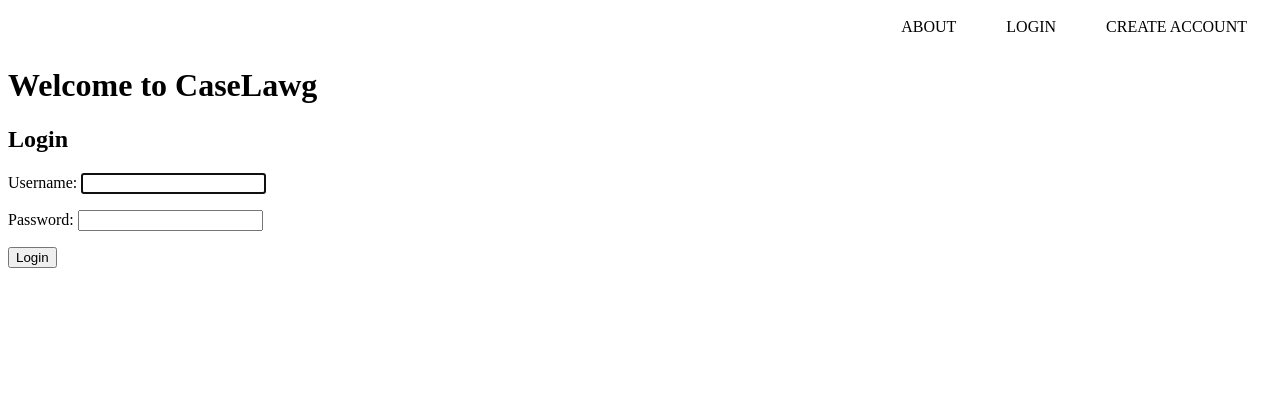
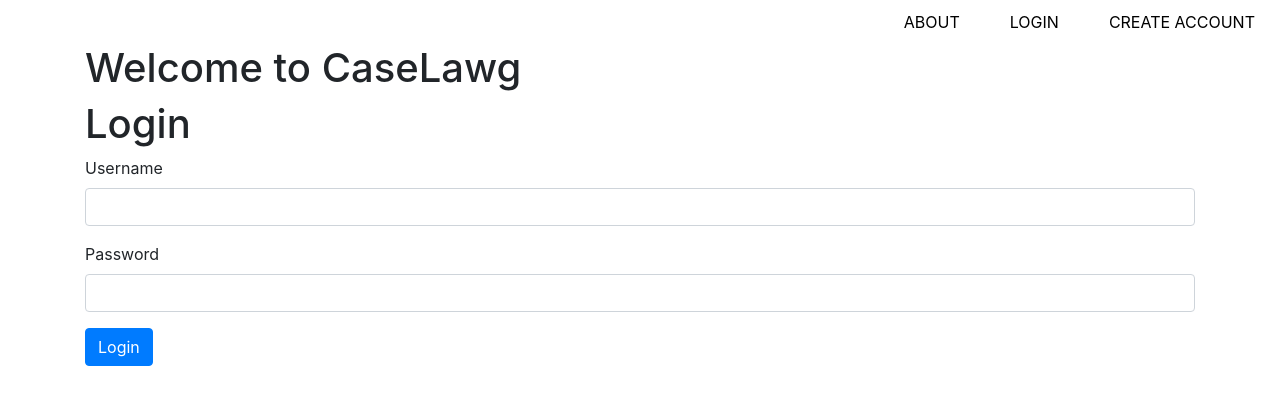
Before and after one commit to matthew-estes/caselawg, a Django app: page / in a window 1280 px wide. Shown: the top 405 px of the page. Run offline with Django 5.2, Linux system fonts and the light colour scheme.

Commit message:
Style login page

```diff
--- a/main_app/templates/home.html
+++ b/main_app/templates/home.html
@@ -4,6 +4,7 @@
 <head>
   <meta charset="UTF-8">
   <meta name="viewport" content="width=device-width, initial-scale=1.0">
+  <link rel="stylesheet" href="https://cdn.jsdelivr.net/npm/bootstrap@4.3.1/dist/css/bootstrap.min.css">
   <link rel="stylesheet" href="{% static 'css/home.css' %}" />
   <title>Document</title>
 </head>
@@ -24,15 +25,25 @@
       {% endif %}
     </ul>
   </nav>
-<h1>Welcome to CaseLawg</h1>
+<h1 class="container">Welcome to CaseLawg</h1>
 {% if not user.is_authenticated %}
 <section>
+  <div class="container">
     <form action="{% url 'home' %}" method="post" class="login">
       <h1>Login</h1>
-      {% csrf_token %} {{ form.as_p }}
+      {% csrf_token %}
+        <div class="form-group">
+          <label>Username</label>
+          <input type="text" class="form-control" name="username">
+        </div>
+        <div class="form-group">
+          <label>Password</label>
+          <input type="password" class="form-control" name="password">
+        </div>
       <input type="hidden" name="next" value="{{ next }}" />
-      <button type="submit" class="btn submit">Login</button>
+      <button type="submit" class="btn btn-primary submit">Login</button>
     </form>
+  </div>
   </section>
   {% endif %}
 
```
Also changed, not shown: main_app/static/css/bootstrap.min.css.
